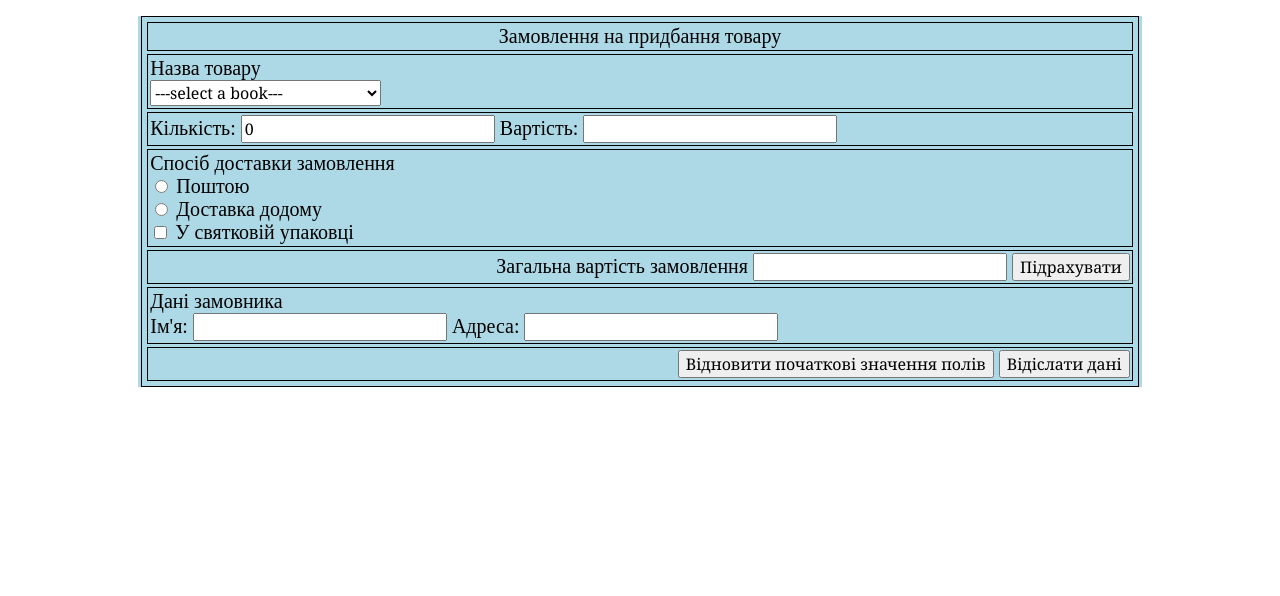
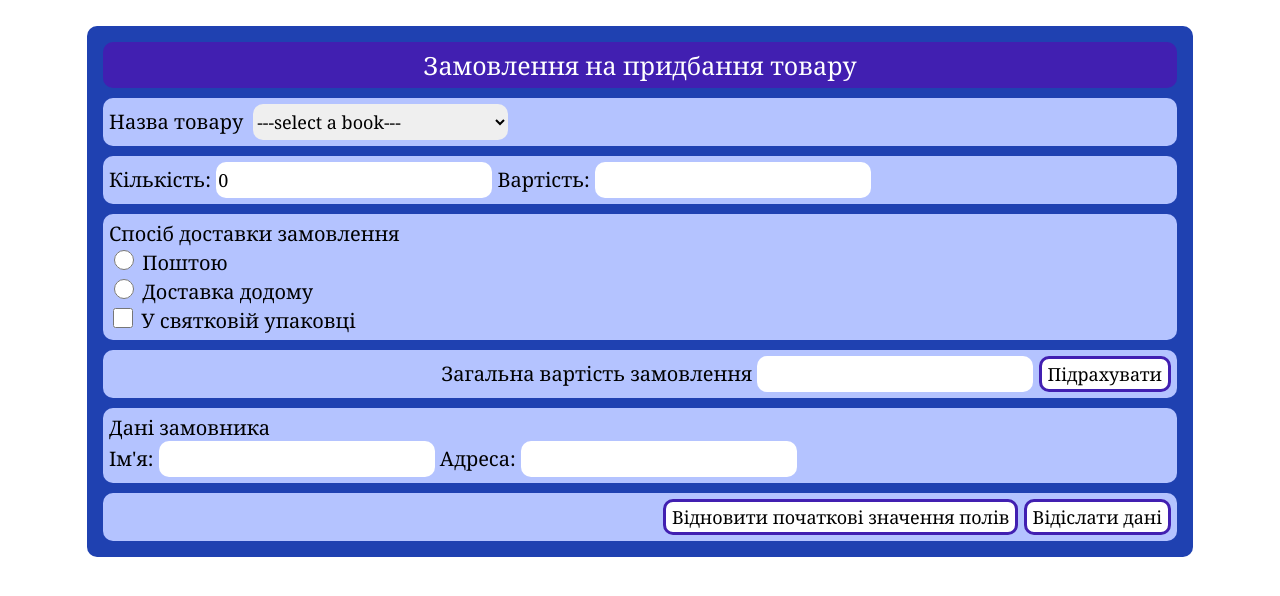
Before and after one commit to DzOlha/BasketOrderPage, a plain HTML site: page index.html in a window 1280 px wide. Drawn offline with Linux system fonts and the light colour scheme.

Commit message:
Update styles.

```diff
--- a/basket.css
+++ b/basket.css
@@ -4,45 +4,78 @@
 body {
     margin: 0;
 }
-
+/*
+#411fb1
+#c6b4ff
+*/
 .wrapper{
     position: relative;
     width: 100%;
     height: auto;
-    padding: 1%;
     text-align: center;
+    padding: 2%;
 }
 .content {
     position: relative;
     text-align: left;
-    background-color: #ADD8E6;
-    width: 80%;
-    margin-left: 10%;
+    width: 90%;
+    margin-left: 5%;
+    font-family: Cambria, Cochin, Georgia, Times, 'Times New Roman', serif;
 }
 .mainForm {
+    position: inherit;
     font-size: 20px;
+    background-color: none;
+    width: 100%;
+    margin-left: 0;
+}
+::-webkit-scrollbar
+{
+    width: 0;
 }
 
 .mainForm input, #booksSelect {
-    font-size: 16px;
+    font-size: 18px;
     font-family: Cambria, Cochin, Georgia, Times, 'Times New Roman', serif;
+    border-radius: 10px;
+    border: none;
+    height: 2em;
+    outline: none;
 }
+.divCountPrice, .userInfo div, .suma, .divSelectBook {
+    display: flex;
+    flex-direction: row;
+    column-gap: 0.5em;
+    align-items: center;
+}
+
 .mainForm, .headline, .divSelectBook,
 .divCountPrice, .delivery, .suma,
 .userInfo, .submitBlock {
-    border: 1px solid black;
     margin: 3px;
-    padding: 2px;
+    padding: 6px;
+    border-radius: 10px;
+    background-color:#b4c3ff;
+    margin: 10px;
+}
+.mainForm{
+    background-color: #1f41b1;
+    margin: 0;
 }
 p {
     margin: 0;
 }
 .headline {
     text-align: center;
+    background-color: #411fb1;
+    color: white;
+    font-size: 25px;
 }
 .suma, .submitBlock {
     text-align: right;
+    justify-content: right;
 }
+
 table, th, td{
     border: 1px solid black;
     table-layout: auto;
@@ -64,7 +97,9 @@ table td {
     padding: 10px;
 }
 th {
-    background-color: #dcf6ff;
+    background-color: #213aab;
+    color: white;
+    padding: 10px;
 }
 #yes, #no{
     width: 80%;
@@ -91,3 +126,51 @@ th {
     text-decoration: 2px solid underline #42ec0f;
     font-family: segoe print;
 }
+input {
+    border: none;
+    border-radius: 10px;
+    outline: none;
+    height: 2em;
+}
+.delivery input {
+    height: 20px;
+    width: 20px;
+}
+input[type=submit]{
+    border: 3px solid #411fb1;
+    background-color: white;
+    height: 2em;
+    font-size: 18px;
+    font-weight: 550;
+}
+input[type=submit]:hover {
+    background-color: #411fb1;
+    color: white;
+    cursor: pointer;
+}
+input:hover {
+    outline: none;
+}
+@media (max-width: 768px){
+    .content {
+        width: 90%;
+        margin-left: 5%;
+    }
+    .mainForm {
+        width: 100%;
+    }
+    .divCountPrice, .userInfo div, .suma{
+        flex-direction: column;
+        row-gap: 0.5em;
+        align-items: baseline;
+    }
+    .suma, .submitBlock{
+        text-align: left;
+    }
+    .submitBlock input {
+        width: 49%;
+    }
+    .suma input{
+        width: 100%;
+    }
+}
```
